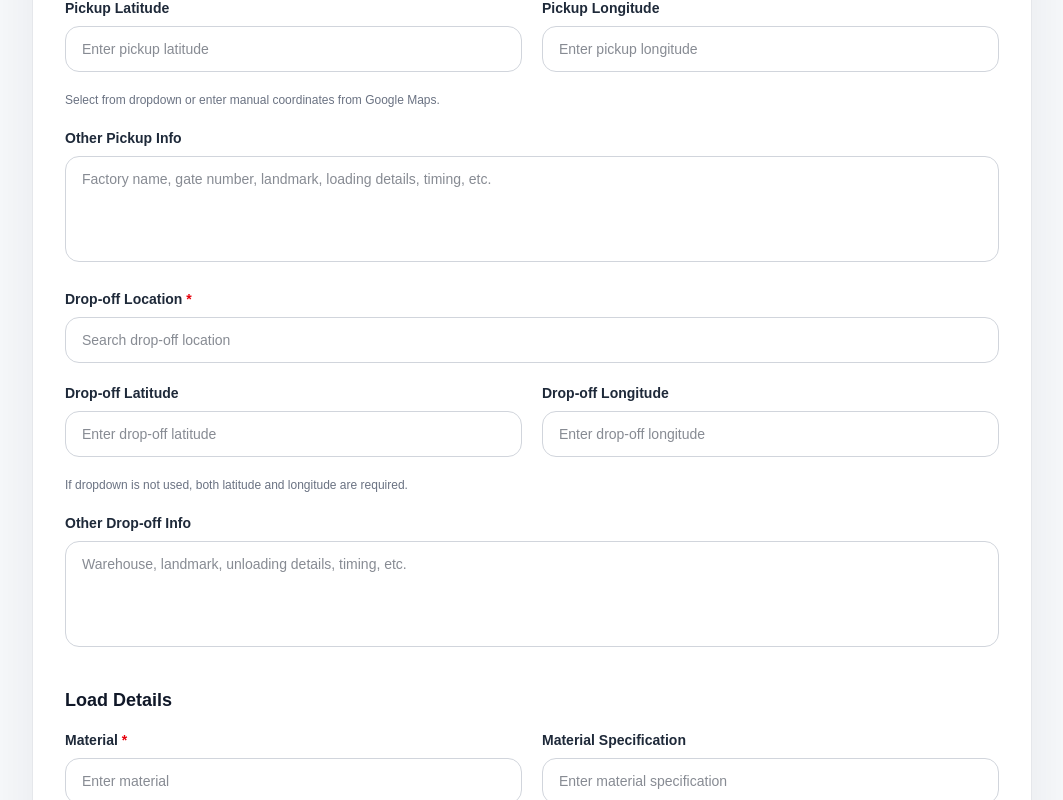
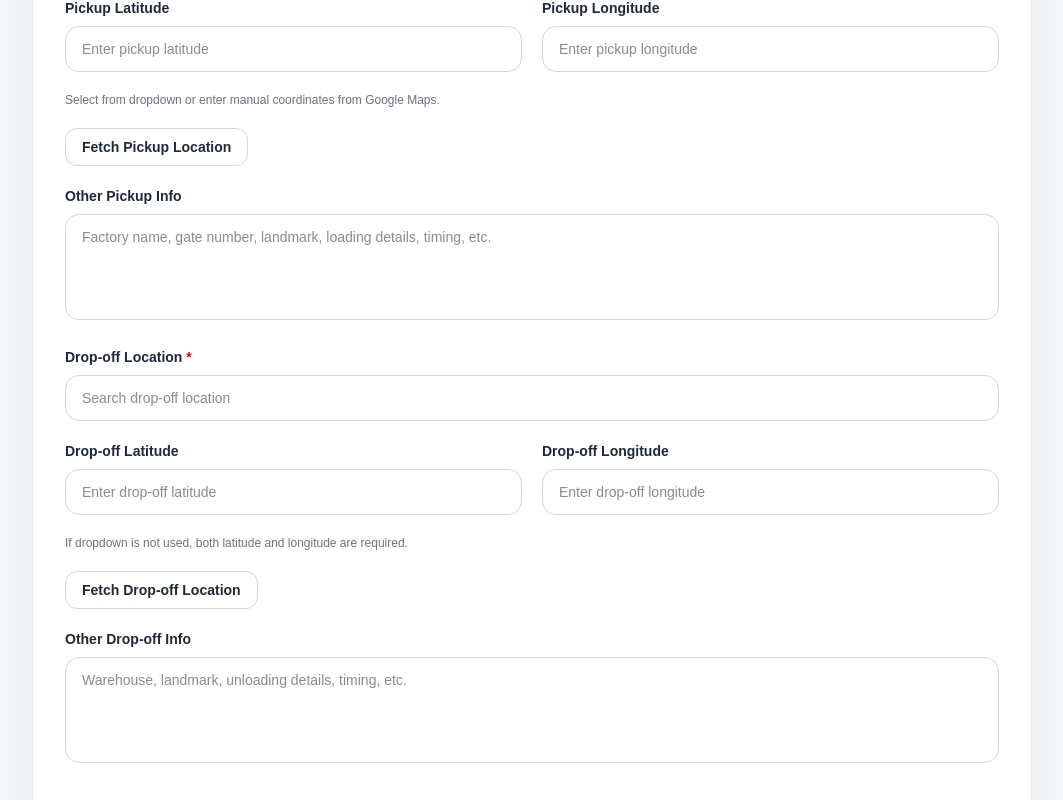
Before and after one commit to mawaisjawaid-afk/mj-logistics-website, a Next.js app: page /internal-booking in a window 1280 px wide. Shown: the part 920-1720 px from the top of the page, without its empty margins (108-1171 px from the left). Built offline with nearby package versions, Linux system fonts and the light colour scheme.

Commit message:
Longitute & Latitude

```diff
--- /dev/null
+++ b/src/app/api/reverse-geocode/route.js
@@ -0,0 +1,84 @@
+import { NextResponse } from "next/server";
+
+export const runtime = "nodejs";
+export const maxDuration = 60;
+
+export async function GET(req) {
+  try {
+    const { searchParams } = new URL(req.url);
+
+    const lat = searchParams.get("lat");
+    const lon = searchParams.get("lon");
+
+    if (!lat || !lon) {
+      return NextResponse.json(
+        { error: "Latitude and Longitude are required" },
+        { status: 400 }
+      );
+    }
+
+    const latNum = Number(lat);
+    const lonNum = Number(lon);
+
+    if (Number.isNaN(latNum) || Number.isNaN(lonNum)) {
+      return NextResponse.json(
+        { error: "Latitude and Longitude must be valid numbers" },
+        { status: 400 }
+      );
+    }
+
+    const apiKey = process.env.GEOAPIFY_API_KEY;
+
+    if (!apiKey) {
+      return NextResponse.json(
+        { error: "Missing GEOAPIFY_API_KEY" },
+        { status: 500 }
+      );
+    }
+
+    const url =
+      `https://api.geoapify.com/v1/geocode/reverse?lat=${encodeURIComponent(latNum)}` +
+      `&lon=${encodeURIComponent(lonNum)}` +
+      `&format=json&apiKey=${apiKey}`;
+
+    const response = await fetch(url, { cache: "no-store" });
+    const data = await response.json();
+
+    if (!response.ok) {
+      return NextResponse.json(
+        { error: data?.error || "Failed to reverse geocode location" },
+        { status: response.status }
+      );
+    }
+
+    const result = data?.results?.[0];
+
+    if (!result) {
+      return NextResponse.json(
+        { error: "Location not found for these coordinates" },
+        { status: 404 }
+      );
+    }
+
+    return NextResponse.json({
+      success: true,
+      location: {
+        label:
+          result.formatted ||
+          result.address_line1 ||
+          result.city ||
+          `${latNum}, ${lonNum}`,
+        city: result.city || result.state || result.county || "",
+        lat: latNum,
+        lon: lonNum,
+      },
+    });
+  } catch (error) {
+    console.error("reverse-geocode API error:", error);
+
+    return NextResponse.json(
+      { error: error.message || "Something went wrong" },
+      { status: 500 }
+    );
+  }
+}
--- a/src/app/internal-booking/page.js
+++ b/src/app/internal-booking/page.js
@@ -92,6 +92,8 @@ function InternalBookingContent() {
     const [errors, setErrors] = useState({});
     const [savingBooking, setSavingBooking] = useState(false);
     const [generatingEstimate, setGeneratingEstimate] = useState(false);
+    const [fetchingPickupLocation, setFetchingPickupLocation] = useState(false);
+    const [fetchingDropoffLocation, setFetchingDropoffLocation] = useState(false);
 
     const wrapperRef = useRef(null);
 
@@ -283,6 +285,152 @@ function InternalBookingContent() {
         dropoffManualLon.trim() !== ""
             ? Number(dropoffManualLon)
             : dropoffLocation?.lon ?? null;
+
+    const handleFetchPickupLocation = async () => {
+        if (!pickupManualLat.trim() || !pickupManualLon.trim()) {
+            setErrors((prev) => ({
+                ...prev,
+                pickupManualLat: !pickupManualLat.trim()
+                    ? "Pickup Latitude is required"
+                    : prev.pickupManualLat,
+                pickupManualLon: !pickupManualLon.trim()
+                    ? "Pickup Longitude is required"
+                    : prev.pickupManualLon,
+            }));
+            return;
+        }
+
+        if (
+            Number.isNaN(Number(pickupManualLat)) ||
+            Number.isNaN(Number(pickupManualLon))
+        ) {
+            setErrors((prev) => ({
+                ...prev,
+                pickupManualLat: Number.isNaN(Number(pickupManualLat))
+                    ? "Pickup Latitude must be a valid number"
+                    : prev.pickupManualLat,
+                pickupManualLon: Number.isNaN(Number(pickupManualLon))
+                    ? "Pickup Longitude must be a valid number"
+                    : prev.pickupManualLon,
+            }));
+            return;
+        }
+
+        try {
+            setFetchingPickupLocation(true);
+
+            const response = await fetch(
+                `/api/reverse-geocode?lat=${encodeURIComponent(
+                    pickupManualLat
+                )}&lon=${encodeURIComponent(pickupManualLon)}`
+            );
+
+            const text = await response.text();
+            let data = {};
+
+            try {
+                data = text ? JSON.parse(text) : {};
+            } catch (parseError) {
+                throw new Error("Invalid server response");
+            }
+
+            if (!response.ok) {
+                throw new Error(data.error || "Failed to fetch pickup location");
+            }
+
+            const location = data.location;
+
+            setPickup(location.label || "");
+            setPickupLocation({
+                label: location.label || "",
+                city: location.city || "",
+                lat: location.lat ?? Number(pickupManualLat),
+                lon: location.lon ?? Number(pickupManualLon),
+            });
+
+            clearFieldError("pickup");
+            clearFieldError("pickupManualLat");
+            clearFieldError("pickupManualLon");
+        } catch (error) {
+            console.error("Fetch pickup location error:", error);
+            alert(error.message || "Failed to fetch pickup location");
+        } finally {
+            setFetchingPickupLocation(false);
+        }
+    };
+
+    const handleFetchDropoffLocation = async () => {
+        if (!dropoffManualLat.trim() || !dropoffManualLon.trim()) {
+            setErrors((prev) => ({
+                ...prev,
+                dropoffManualLat: !dropoffManualLat.trim()
+                    ? "Drop-off Latitude is required"
+                    : prev.dropoffManualLat,
+                dropoffManualLon: !dropoffManualLon.trim()
+                    ? "Drop-off Longitude is required"
+                    : prev.dropoffManualLon,
+            }));
+            return;
+        }
+
+        if (
+            Number.isNaN(Number(dropoffManualLat)) ||
+            Number.isNaN(Number(dropoffManualLon))
+        ) {
+            setErrors((prev) => ({
+                ...prev,
+                dropoffManualLat: Number.isNaN(Number(dropoffManualLat))
+                    ? "Drop-off Latitude must be a valid number"
+                    : prev.dropoffManualLat,
+                dropoffManualLon: Number.isNaN(Number(dropoffManualLon))
+                    ? "Drop-off Longitude must be a valid number"
+                    : prev.dropoffManualLon,
+            }));
+            return;
+        }
+
+        try {
+            setFetchingDropoffLocation(true);
+
+            const response = await fetch(
+                `/api/reverse-geocode?lat=${encodeURIComponent(
+                    dropoffManualLat
+                )}&lon=${encodeURIComponent(dropoffManualLon)}`
+            );
+
+            const text = await response.text();
+            let data = {};
+
+            try {
+                data = text ? JSON.parse(text) : {};
+            } catch (parseError) {
+                throw new Error("Invalid server response");
+            }
+
+            if (!response.ok) {
+                throw new Error(data.error || "Failed to fetch drop-off location");
+            }
+
+            const location = data.location;
+
+            setDropoff(location.label || "");
+            setDropoffLocation({
+                label: location.label || "",
+                city: location.city || "",
+                lat: location.lat ?? Number(dropoffManualLat),
+                lon: location.lon ?? Number(dropoffManualLon),
+            });
+
+            clearFieldError("dropoff");
+            clearFieldError("dropoffManualLat");
+            clearFieldError("dropoffManualLon");
+        } catch (error) {
+            console.error("Fetch drop-off location error:", error);
+            alert(error.message || "Failed to fetch drop-off location");
+        } finally {
+            setFetchingDropoffLocation(false);
+        }
+    };
 
     const syncSnapshotFromBooking = (booking) => {
         const nextSnapshot = buildFormSnapshot({
@@ -1274,6 +1422,17 @@ function InternalBookingContent() {
                                         </p>
 
                                         <div>
+                                            <button
+                                                type="button"
+                                                onClick={handleFetchPickupLocation}
+                                                disabled={fetchingPickupLocation}
+                                                className="rounded-[12px] border border-gray-300 bg-white px-4 py-2 text-sm font-semibold text-gray-800 transition hover:bg-gray-50 disabled:cursor-not-allowed disabled:opacity-60"
+                                            >
+                                                {fetchingPickupLocation ? "Fetching Pickup Location..." : "Fetch Pickup Location"}
+                                            </button>
+                                        </div>
+
+                                        <div>
                                             <label className="mb-2 block text-sm font-semibold text-gray-800">
                                                 Other Pickup Info
                                             </label>
@@ -1379,6 +1538,17 @@ function InternalBookingContent() {
                                         </p>
 
                                         <div>
+                                            <button
+                                                type="button"
+                                                onClick={handleFetchDropoffLocation}
+                                                disabled={fetchingDropoffLocation}
+                                                className="rounded-[12px] border border-gray-300 bg-white px-4 py-2 text-sm font-semibold text-gray-800 transition hover:bg-gray-50 disabled:cursor-not-allowed disabled:opacity-60"
+                                            >
+                                                {fetchingDropoffLocation ? "Fetching Drop-off Location..." : "Fetch Drop-off Location"}
+                                            </button>
+                                        </div>
+
+                                        <div>
                                             <label className="mb-2 block text-sm font-semibold text-gray-800">
                                                 Other Drop-off Info
                                             </label>
```
